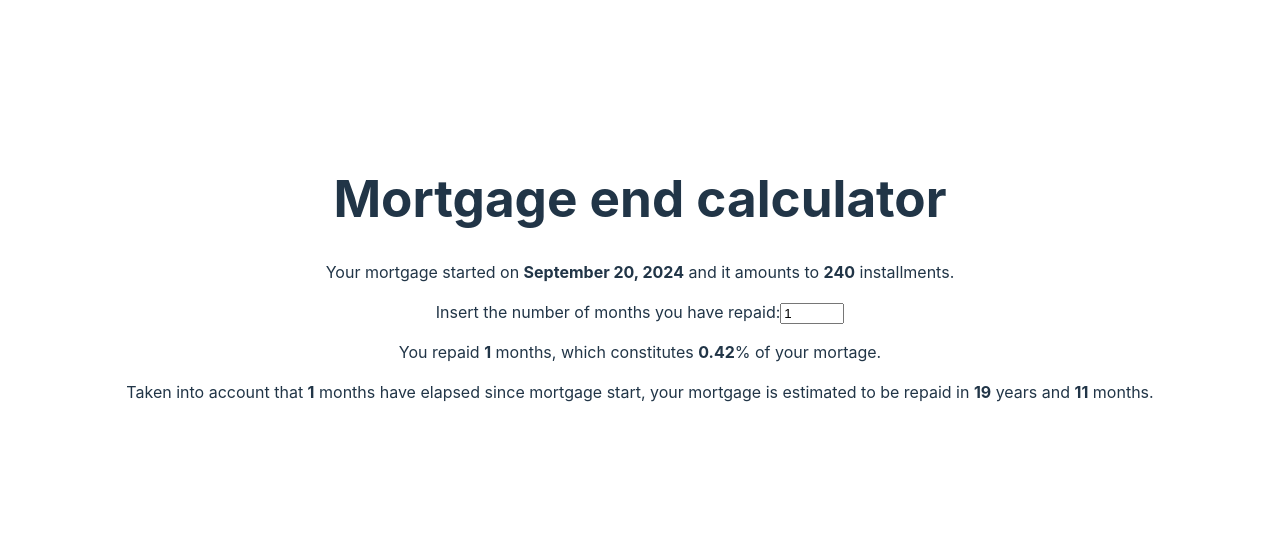
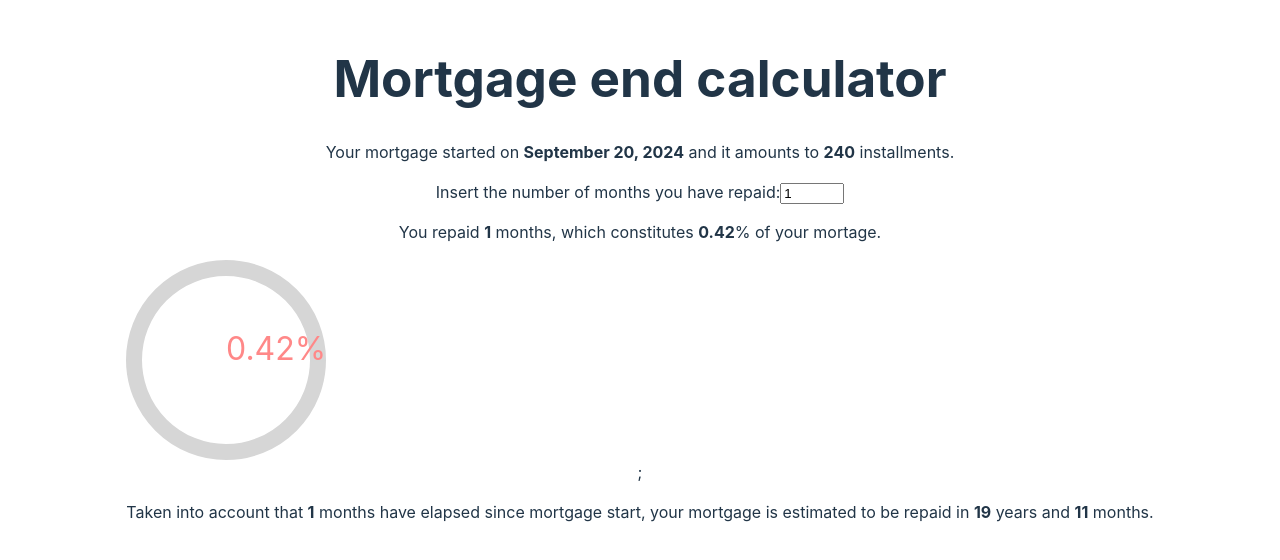
Before and after one commit to nicolasgasco/mortgage_dashboard, a React (Vite) app in the folder app/: page / in a window 1280 px wide. Shown: the part 122-682 px from the top of the page. Built offline with nearby package versions, Linux system fonts and the light colour scheme.

Commit message:
Show progress bar

```diff
--- a/app/package.json
+++ b/app/package.json
@@ -11,6 +11,7 @@
   },
   "dependencies": {
     "react": "^18.3.1",
+    "react-circular-progressbar": "^2.1.0",
     "react-dom": "^18.3.1"
   },
   "devDependencies": {
--- a/app/src/App.tsx
+++ b/app/src/App.tsx
@@ -4,7 +4,11 @@ import {
   MORTGAGE_MONTH_DURATION,
   MORTGAGE_START_DATE,
 } from "./constants/mortgage";
-
+import {
+  CircularProgressbar,
+  CircularProgressbarWithChildren,
+  buildStyles,
+} from "react-circular-progressbar";
 const MILLISECONDS_IN_A_MONTH = 1000 * 60 * 60 * 24 * 30.44; // Average month length in milliseconds
 const elapsedMonths =
   Math.floor(
@@ -61,12 +65,56 @@ function App() {
           onChange={onChangeRepaidAmount}
         />
       </label>
-
       <p>
         You repaid{" "}
         <strong>{Number.isNaN(repaidAmount) ? 0 : repaidAmount}</strong> months,
         which constitutes <strong>{repaidPercentage}</strong>% of your mortage.
       </p>
+      <div style={{ width: 200, height: 200 }}>
+        <CircularProgressbar
+          value={+repaidPercentage}
+          maxValue={100}
+          text={`${repaidPercentage}%`}
+          styles={{
+            // Customize the root svg element
+            root: {},
+            // Customize the path, i.e. the "completed progress"
+            path: {
+              // Path color
+              stroke: `rgba(62, 152, 199, ${repaidPercentage / 100})`,
+              // Whether to use rounded or flat corners on the ends - can use 'butt' or 'round'
+              strokeLinecap: "butt",
+              // Customize transition animation
+              transition: "stroke-dashoffset 0.5s ease 0s",
+              // Rotate the path
+              transform: "rotate(0.25turn)",
+              transformOrigin: "center center",
+            },
+            // Customize the circle behind the path, i.e. the "total progress"
+            trail: {
+              // Trail color
+              stroke: "#d6d6d6",
+              // Whether to use rounded or flat corners on the ends - can use 'butt' or 'round'
+              strokeLinecap: "butt",
+              // Rotate the trail
+              transform: "rotate(0.25turn)",
+              transformOrigin: "center center",
+            },
+            // Customize the text
+            text: {
+              // Text color
+              fill: "#f88",
+              // Text size
+              fontSize: "16px",
+            },
+            // Customize background - only used when the `background` prop is true
+            background: {
+              fill: "#3e98c7",
+            },
+          }}
+        />
+      </div>
+      ;
       <p>
         Taken into account that <strong>{elapsedMonths}</strong> months have
         elapsed since mortgage start, your mortgage is estimated to be repaid in{" "}
```
Also changed, not shown: 1 other file (tests, documents, lock files or other folders).
